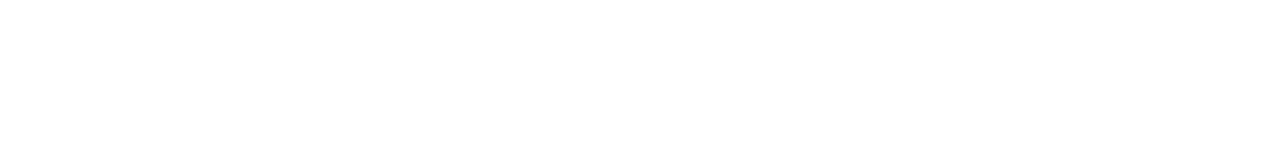
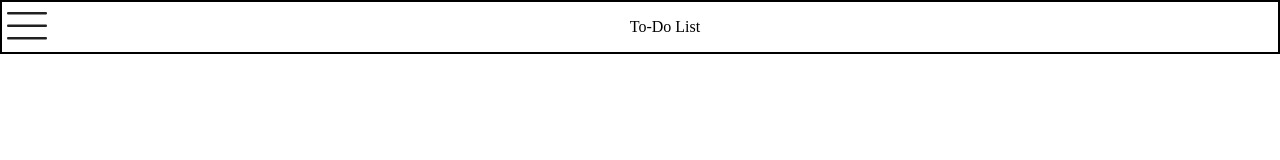
Before and after one commit to Nate0h/ClearQuestPro, a website built with webpack: page dist/index.html in a window 1280 px wide. Built offline with nearby package versions, Linux system fonts and the light colour scheme.

Commit message:
Created header for to do list

```diff
--- a/src/style.css
+++ b/src/style.css
@@ -0,0 +1,22 @@
+*{
+    padding: 0;
+    margin: 0;
+    box-sizing: border-box;
+
+}
+.header{
+    display: flex;
+    flex: 1;
+    justify-content: space-between;
+    border: black solid 2px;
+
+}
+
+.header img{
+     height: 50px;
+     width: 50px;
+}
+
+.header div {
+    margin: auto;
+}
```
Also changed, not shown: dist/index.html, src/images/threelines.svg (added).
